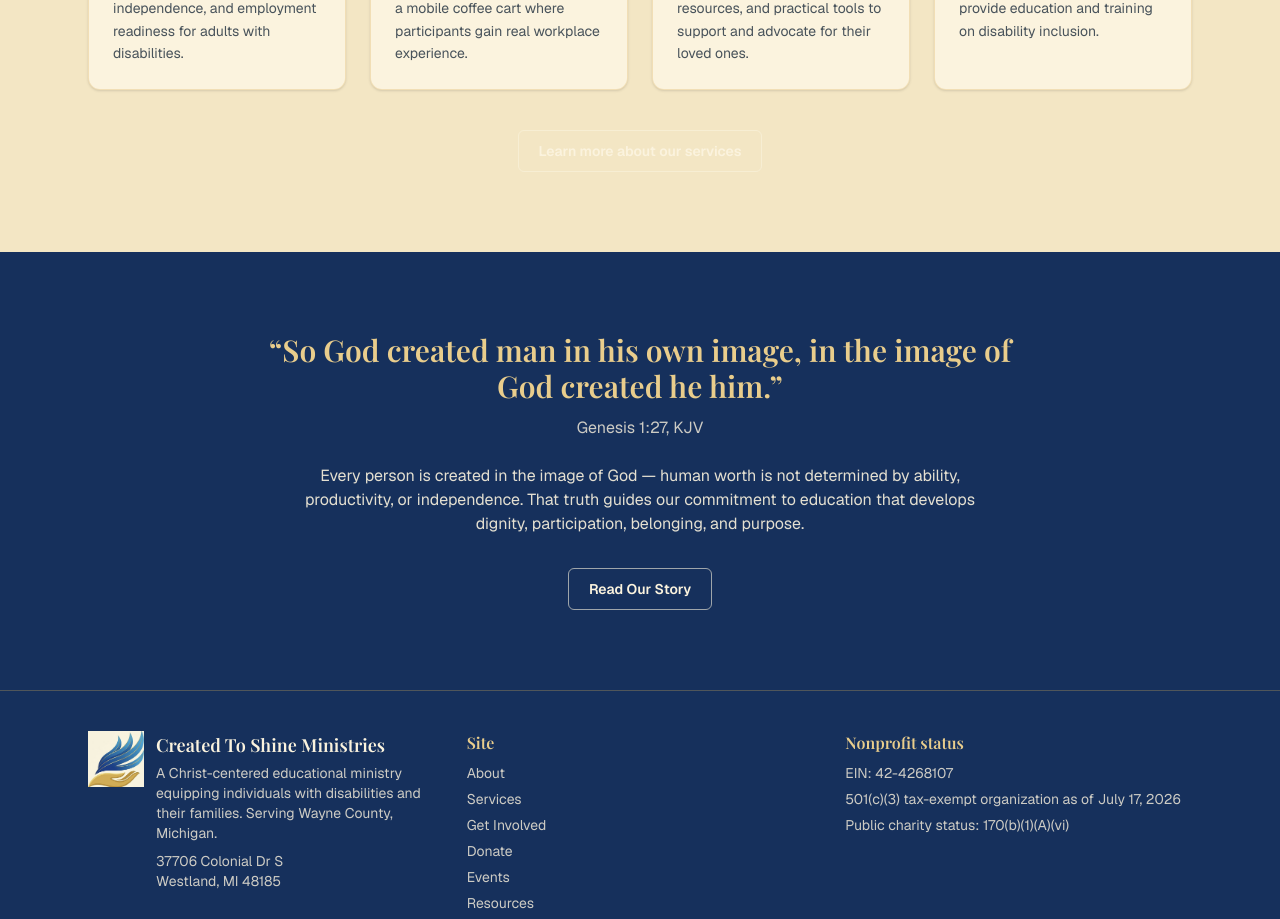
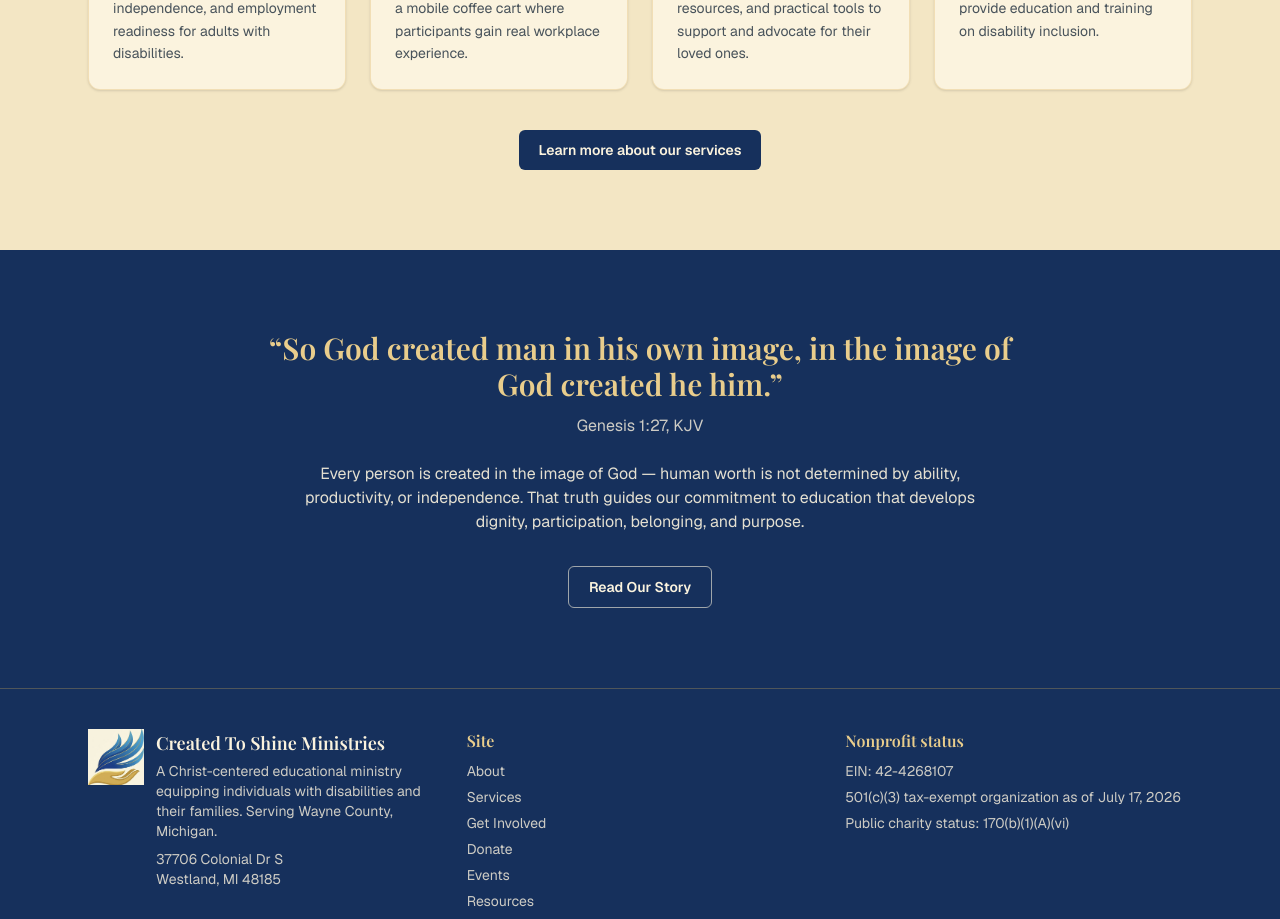
Before and after one commit to Totsylol/created-to-shine, a Next.js app: page / in a window 1280 px wide. Shown: the part 1880-2799 px from the top of the page. Built offline with nearby package versions, Linux system fonts and the light colour scheme.

Commit message:
Fix unreadable Learn More button on light Programs section

```diff
--- a/app/page.tsx
+++ b/app/page.tsx
@@ -86,7 +86,7 @@ export default function Home() {
           ))}
         </div>
         <div className="mt-10 text-center">
-          <Button href="/services" variant="outline">
+          <Button href="/services" variant="secondary">
             Learn more about our services
           </Button>
         </div>
```
